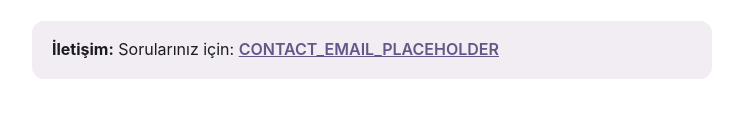
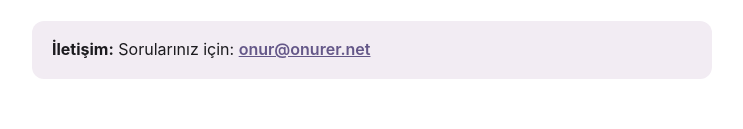
Before and after one commit to gulcint/cleanpoint-privacy, a plain HTML site: page index.html in a window 1280 px wide. Shown: the part 2028-2157 px from the top of the page, without its empty margins (268-1011 px from the left). Drawn offline with Linux system fonts and the light colour scheme.

Commit message:
fix: replace placeholder contact email with onur@onurer.net

```diff
--- a/index.html
+++ b/index.html
@@ -113,7 +113,7 @@
     <h2>Bu politikadaki değişiklikler</h2>
     <p>Bu politikayı güncelleyebiliriz. Önemli değişiklikler bu sayfada ve/veya uygulama içinde duyurulacaktır.</p>
     <div class="contact">
-      <strong>İletişim:</strong> Sorularınız için: <a href="mailto:CONTACT_EMAIL_PLACEHOLDER">CONTACT_EMAIL_PLACEHOLDER</a>
+      <strong>İletişim:</strong> Sorularınız için: <a href="mailto:onur@onurer.net">onur@onurer.net</a>
     </div>
   </section>
 
@@ -159,7 +159,7 @@
     <h2>Changes to this policy</h2>
     <p>We may update this policy. Material changes will be announced on this page and/or in the app.</p>
     <div class="contact">
-      <strong>Contact:</strong> For questions: <a href="mailto:CONTACT_EMAIL_PLACEHOLDER">CONTACT_EMAIL_PLACEHOLDER</a>
+      <strong>Contact:</strong> For questions: <a href="mailto:onur@onurer.net">onur@onurer.net</a>
     </div>
   </section>
 </main>
```
